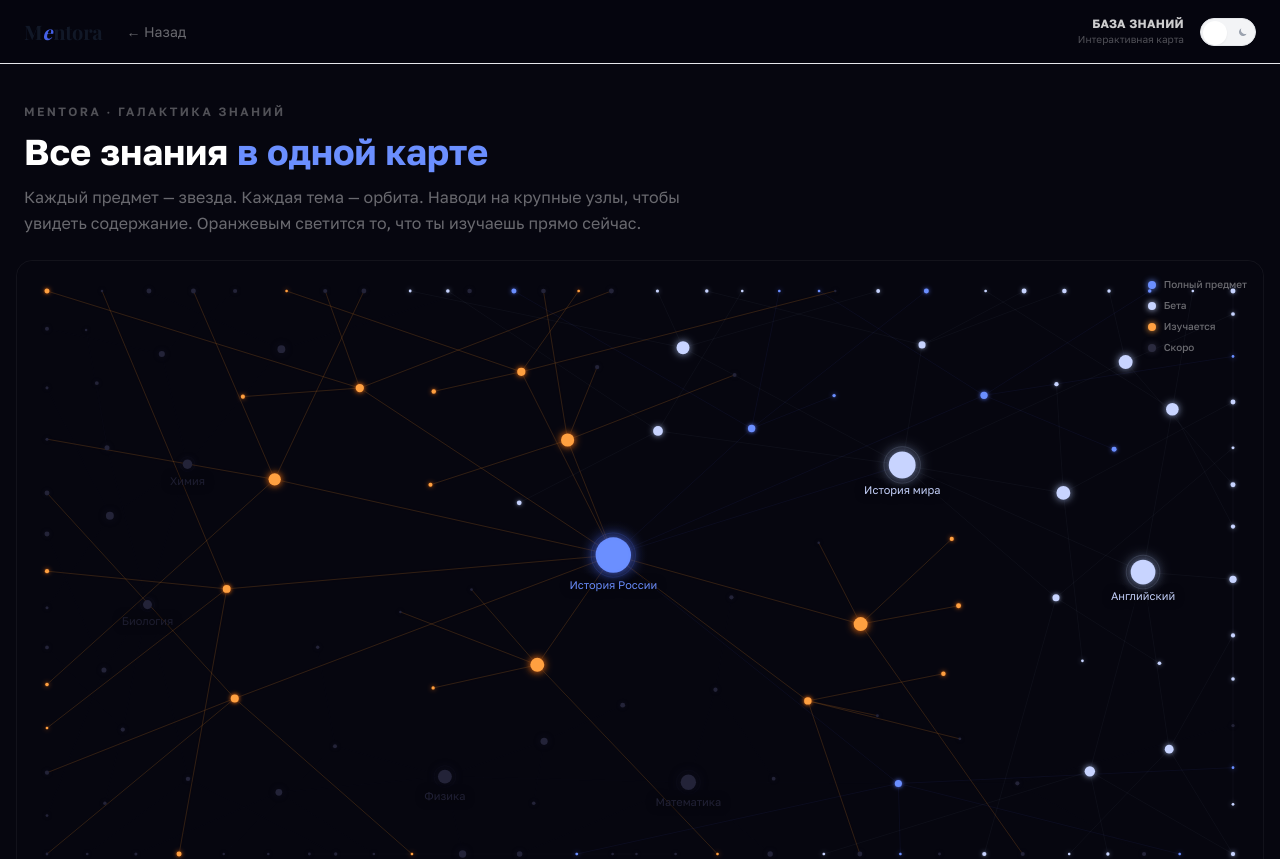
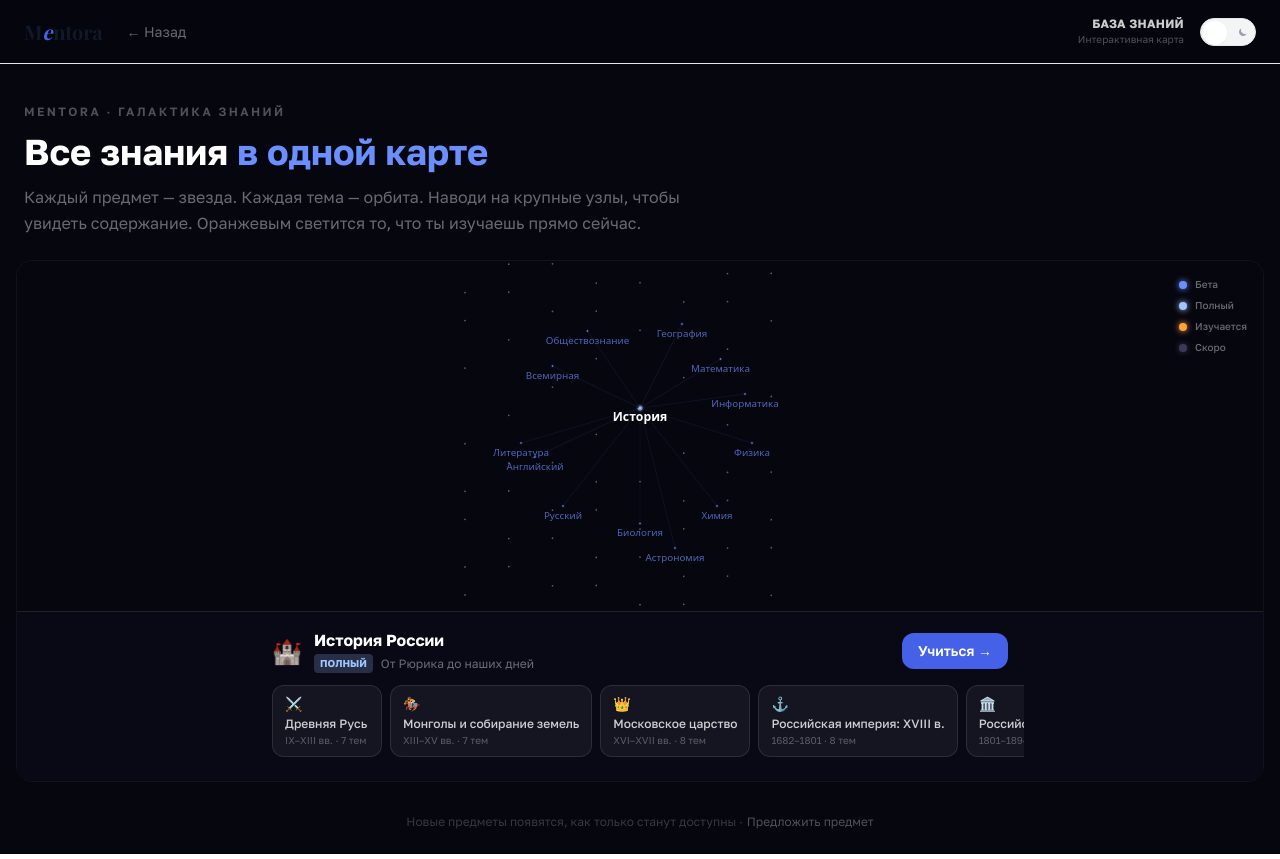
Before and after one commit to unrebay/mentora, a Next.js app: page /knowledge in a window 1280 px wide. Shown: the top 859 px of the page. Built offline with nearby package versions, Linux system fonts and the light colour scheme.

Commit message:
Update KnowledgeGraph.tsx

```diff
--- a/src/components/KnowledgeGraph.tsx
+++ b/src/components/KnowledgeGraph.tsx
@@ -1,407 +1,217 @@
 "use client";
-import { useEffect, useRef, useState, useCallback } from "react";
 
-// ── colour palette ─────────────────────────────────────────────────────────
-const PAL = {
-  beta:   { core: "#c8d4ff", glow: "rgba(180,200,255,0.55)", ring: "rgba(200,220,255,0.18)", edge: "rgba(200,215,255,0.10)" },
-  full:   { core: "#6b8fff", glow: "rgba(91,119,255,0.70)",  ring: "rgba(69,97,232,0.22)",  edge: "rgba(91,119,255,0.16)" },
-  active: { core: "#ffa040", glow: "rgba(249,115,22,0.80)",  ring: "rgba(249,115,22,0.28)", edge: "rgba(249,150,40,0.22)" },
-  locked: { core: "#232338", glow: "rgba(80,80,120,0.18)",   ring: "rgba(80,80,120,0.06)",  edge: "rgba(100,100,140,0.05)" },
+import { useState, useCallback } from "react";
+import Link from "next/link";
+import { SUBJECTS } from "@/lib/types";
+import { RUSSIAN_HISTORY_TOPICS } from "@/lib/topics";
+
+// ── Fixed orbital layout — no physics simulation ──────────────────────────
+const LAYOUT: Record<string, { cx: number; cy: number }> = {
+  "russian-history":  { cx: 0.50, cy: 0.42 },
+  "world-history":    { cx: 0.25, cy: 0.30 },
+  "mathematics":      { cx: 0.73, cy: 0.28 },
+  "physics":          { cx: 0.82, cy: 0.52 },
+  "chemistry":        { cx: 0.72, cy: 0.70 },
+  "biology":          { cx: 0.50, cy: 0.75 },
+  "russian-language": { cx: 0.28, cy: 0.70 },
+  "literature":       { cx: 0.16, cy: 0.52 },
+  "english":          { cx: 0.20, cy: 0.56 },
+  "social-studies":   { cx: 0.35, cy: 0.20 },
+  "geography":        { cx: 0.62, cy: 0.18 },
+  "computer-science": { cx: 0.80, cy: 0.38 },
+  "astronomy":        { cx: 0.60, cy: 0.82 },
+};
+
+const STATUS_STYLE = {
+  beta:   { core: "#6b8fff", glow: "rgba(107,143,255,0.6)", label: "Бета" },
+  full:   { core: "#a0c4ff", glow: "rgba(160,196,255,0.7)", label: "Полный" },
+  active: { core: "#ffa040", glow: "rgba(255,160,64,0.75)", label: "Изучается" },
+  locked: { core: "#3a3a58", glow: "rgba(80,80,140,0.2)",  label: "Скоро" },
 };
 
 type Status = "beta" | "full" | "active" | "locked";
-type Kind   = "subject" | "topic" | "lesson";
 
-interface GNode {
-  id: string; label: string;
-  kind: Kind; status: Status;
-  r: number;
-  x: number; y: number;
-  vx: number; vy: number;
-  phase: number;
-}
-interface GEdge { a: string; b: string }
-
-const rnd = (lo: number, hi: number) => lo + Math.random() * (hi - lo);
-
-const SUBJECT_DATA: {
-  id: string; label: string; status: Status;
-  topics: { label: string; activeIdx?: number[] }[];
-}[] = [
-  {
-    id: "russian-history", label: "История России", status: "full",
-    topics: [
-      { label: "Киевская Русь",   activeIdx: [0, 1] },
-      { label: "Монгольское иго", activeIdx: [0] },
-      { label: "Иван IV",         activeIdx: [0, 1, 2] },
-      { label: "Смутное время",   activeIdx: [0] },
-      { label: "Романовы",        activeIdx: [0, 1] },
-      { label: "Пётр I",          activeIdx: [0, 1, 2] },
-      { label: "Екатерина II",    activeIdx: [0] },
-      { label: "XIX век",         activeIdx: [] },
-      { label: "1905 год",        activeIdx: [] },
-      { label: "Революция",       activeIdx: [0, 1] },
-      { label: "СССР",            activeIdx: [0] },
-      { label: "Распад СССР",     activeIdx: [] },
-    ],
-  },
-  {
-    id: "world-history", label: "История мира", status: "beta",
-    topics: [
-      { label: "Античность" }, { label: "Средние века" },
-      { label: "Ренессанс" },  { label: "Новое время" },
-      { label: "XX век" },     { label: "Холодная война" },
-    ],
-  },
-  {
-    id: "english", label: "Английский", status: "beta",
-    topics: [
-      { label: "Грамматика" }, { label: "Лексика" },
-      { label: "Говорение" },  { label: "Письмо" },
-    ],
-  },
-  {
-    id: "math", label: "Математика", status: "locked",
-    topics: [
-      { label: "Алгебра" }, { label: "Геометрия" },
-      { label: "Анализ" },  { label: "Вероятность" },
-    ],
-  },
-  {
-    id: "physics", label: "Физика", status: "locked",
-    topics: [
-      { label: "Механика" }, { label: "Термодинамика" },
-      { label: "Электро" },  { label: "Квантовая" },
-    ],
-  },
-  {
-    id: "biology", label: "Биология", status: "locked",
-    topics: [
-      { label: "Клетка" }, { label: "Генетика" },
-      { label: "Экология" }, { label: "Эволюция" },
-    ],
-  },
-  {
-    id: "chemistry", label: "Химия", status: "locked",
-    topics: [
-      { label: "Органика" }, { label: "Неорганика" }, { label: "Реакции" },
-    ],
-  },
-];
-
-function buildGraph(W: number, H: number) {
-  const nodes: GNode[] = [];
-  const edges: GEdge[] = [];
-  const cx = W / 2, cy = H / 2;
-  const n = SUBJECT_DATA.length;
-
-  SUBJECT_DATA.forEach((s, si) => {
-    const angle = (si / n) * Math.PI * 2 - Math.PI / 2;
-    const sR    = Math.min(W, H) * 0.28;
-    const baseR = s.status === "full" ? 20 : s.status === "beta" ? 14 : 9;
-
-    nodes.push({
-      id: s.id, label: s.label,
-      kind: "subject", status: s.status, r: baseR,
-      x: cx + Math.cos(angle) * sR + rnd(-12, 12),
-      y: cy + Math.sin(angle) * sR + rnd(-12, 12),
-      vx: 0, vy: 0, phase: rnd(0, Math.PI * 2),
-    });
-
-    s.topics.forEach((t, ti) => {
-      const tId     = `${s.id}-t${ti}`;
-      const spread  = 0.45;
-      const tAngle  = angle + (ti - (s.topics.length - 1) / 2) * spread;
-      const tDist   = sR + 68 + rnd(-12, 12);
-      const tStatus: Status = s.status === "full"
-        ? (t.activeIdx && t.activeIdx.length > 0 ? "active" : "full")
-        : s.status;
-      const tR = s.status === "locked" ? 4 : 7;
-
-      nodes.push({
-        id: tId, label: t.label,
-        kind: "topic", status: tStatus, r: tR,
-        x: cx + Math.cos(tAngle) * tDist + rnd(-8, 8),
-        y: cy + Math.sin(tAngle) * tDist + rnd(-8, 8),
-        vx: 0, vy: 0, phase: rnd(0, Math.PI * 2),
-      });
-      edges.push({ a: s.id, b: tId });
-
-      const lessonCount = s.status === "locked" ? 2 : s.status === "beta" ? 3 : 4;
-      for (let li = 0; li < lessonCount; li++) {
-        const lId     = `${tId}-l${li}`;
-        const lAngle  = tAngle + (li - (lessonCount - 1) / 2) * 0.5;
-        const lDist   = tDist + 34 + rnd(-8, 8);
-        const lStatus: Status =
-          tStatus === "active" && t.activeIdx?.includes(li) ? "active"
-          : tStatus === "full" ? "full"
-          : tStatus === "beta" ? "beta"
-          : "locked";
-        nodes.push({
-          id: lId, label: "",
-          kind: "lesson", status: lStatus, r: 2.5,
-          x: cx + Math.cos(lAngle) * lDist + rnd(-6, 6),
-          y: cy + Math.sin(lAngle) * lDist + rnd(-6, 6),
-          vx: 0, vy: 0, phase: rnd(0, Math.PI * 2),
-        });
-        edges.push({ a: tId, b: lId });
-      }
-    });
-  });
-
-  edges.push({ a: "russian-history", b: "world-history" });
-  edges.push({ a: "physics", b: "math" });
-  edges.push({ a: "biology", b: "chemistry" });
-  edges.push({ a: "world-history", b: "english" });
-
-  return { nodes, edges };
+function getStatus(id: string): Status {
+  if (id === "russian-history") return "full";
+  const beta = ["world-history","mathematics","physics","chemistry","biology",
+    "russian-language","literature","english","social-studies",
+    "geography","computer-science","astronomy"];
+  return beta.includes(id) ? "beta" : "locked";
 }
 
-function tick(nodes: GNode[], edges: GEdge[], W: number, H: number) {
-  const map = new Map(nodes.map((n) => [n.id, n]));
-
-  for (const n of nodes) {
-    n.vx += (W / 2 - n.x) * 0.00012;
-    n.vy += (H / 2 - n.y) * 0.00012;
-  }
-
-  for (let i = 0; i < nodes.length; i++) {
-    for (let j = i + 1; j < nodes.length; j++) {
-      const a = nodes[i], b = nodes[j];
-      const dx = b.x - a.x, dy = b.y - a.y;
-      const dist2 = dx * dx + dy * dy + 1;
-      const dist  = Math.sqrt(dist2);
-      const strength = (a.r + b.r + 22) * (a.r + b.r + 22);
-      const f = Math.min(0.6, strength / dist2);
-      const nx = dx / dist, ny = dy / dist;
-      a.vx -= f * nx; a.vy -= f * ny;
-      b.vx += f * nx; b.vy += f * ny;
-    }
-  }
-
-  for (const e of edges) {
-    const a = map.get(e.a), b = map.get(e.b);
-    if (!a || !b) continue;
-    const dx = b.x - a.x, dy = b.y - a.y;
-    const dist = Math.sqrt(dx * dx + dy * dy) || 1;
-    const rest = a.r + b.r + 55;
-    const stretch = dist - rest;
-    const k = 0.0018;
-    a.vx += k * stretch * (dx / dist);
-    a.vy += k * stretch * (dy / dist);
-    b.vx -= k * stretch * (dx / dist);
-    b.vy -= k * stretch * (dy / dist);
-  }
-
-  const pad = 30;
-  for (const n of nodes) {
-    n.vx *= 0.86; n.vy *= 0.86;
-    n.x  = Math.max(pad, Math.min(W - pad, n.x + n.vx));
-    n.y  = Math.max(pad, Math.min(H - pad, n.y + n.vy));
-  }
-}
-
-function render(
-  ctx: CanvasRenderingContext2D,
-  nodes: GNode[],
-  edges: GEdge[],
-  map: Map<string, GNode>,
-  hoverId: string | null,
-  t: number,
-  W: number,
-  H: number,
-) {
-  ctx.clearRect(0, 0, W, H);
-
-  for (const e of edges) {
-    const a = map.get(e.a), b = map.get(e.b);
-    if (!a || !b) continue;
-    const dominant = a.status === "active" || b.status === "active" ? "active"
-      : a.status === "full" || b.status === "full" ? "full"
-      : a.status === "beta" || b.status === "beta" ? "beta"
-      : "locked";
-    const isHighlit = a.id === hoverId || b.id === hoverId
-      || a.id.startsWith(hoverId ?? "__") || b.id.startsWith(hoverId ?? "__");
-
-    ctx.save();
-    if (dominant === "active" || isHighlit) {
-      ctx.shadowBlur = 6;
-      ctx.shadowColor = PAL[dominant].edge;
-      ctx.strokeStyle = PAL[dominant].edge;
-      ctx.lineWidth   = isHighlit ? 1.2 : 0.8;
-    } else {
-      ctx.strokeStyle = PAL[dominant].edge;
-      ctx.lineWidth   = 0.4;
-    }
-    ctx.beginPath();
-    ctx.moveTo(a.x, a.y);
-    ctx.lineTo(b.x, b.y);
-    ctx.stroke();
-    ctx.restore();
-  }
-
-  const sorted = [...nodes].sort((a, b) => a.r - b.r);
-  for (const n of sorted) {
-    const isHover = n.id === hoverId;
-    const isChildHover = hoverId ? n.id.startsWith(hoverId + "-") : false;
-    const shimmer = 0.75 + 0.25 * Math.sin(t * 0.0008 + n.phase);
-    const pal     = PAL[n.status];
-    const glowR   = n.r * (isHover ? 3.8 : isChildHover ? 2.4 : 2.0) * shimmer;
-    const coreR   = n.r * (isHover ? 1.18 : isChildHover ? 1.08 : 1.0) * shimmer;
-
-    ctx.save();
-
-    if (n.status !== "locked" || isHover || isChildHover) {
-      const grad = ctx.createRadialGradient(n.x, n.y, 0, n.x, n.y, glowR);
-      grad.addColorStop(0, pal.glow);
-      grad.addColorStop(1, "rgba(0,0,0,0)");
-      ctx.fillStyle = grad;
-      ctx.beginPath();
-      ctx.arc(n.x, n.y, glowR, 0, Math.PI * 2);
-      ctx.fill();
-    }
-
-    ctx.shadowBlur  = n.kind === "subject" ? 18 * shimmer : n.kind === "topic" ? 10 * shimmer : 5;
-    ctx.shadowColor = pal.glow;
-    ctx.fillStyle   = pal.core;
-    ctx.beginPath();
-    ctx.arc(n.x, n.y, coreR, 0, Math.PI * 2);
-    ctx.fill();
-
-    if (n.kind === "subject") {
-      ctx.strokeStyle = pal.ring;
-      ctx.lineWidth   = isHover ? 1.5 : 0.8;
-      ctx.shadowBlur  = 10;
-      ctx.beginPath();
-      ctx.arc(n.x, n.y, coreR + 5 * shimmer, 0, Math.PI * 2);
-      ctx.stroke();
-    }
-
-    ctx.restore();
-
-    if (n.kind === "subject") {
-      ctx.save();
-      ctx.font = isHover
-        ? `bold 13px 'Golos Text', system-ui, sans-serif`
-        : `11px 'Golos Text', system-ui, sans-serif`;
-      ctx.textAlign = "center";
-      ctx.textBaseline = "top";
-      ctx.fillStyle = isHover ? "#ffffff" : pal.core;
-      ctx.globalAlpha = isHover ? 1 : 0.65 + 0.35 * shimmer;
-      ctx.shadowColor = "rgba(0,0,0,0.95)";
-      ctx.shadowBlur  = 10;
-      ctx.fillText(n.label, n.x, n.y + coreR + 7);
-      ctx.restore();
-    }
-
-    if (n.kind === "topic" && hoverId && n.id.startsWith(hoverId + "-t")) {
-      ctx.save();
-      ctx.font = `10px 'Golos Text', system-ui, sans-serif`;
-      ctx.textAlign = "center";
-      ctx.textBaseline = "top";
-      ctx.fillStyle = pal.core;
-      ctx.globalAlpha = 0.88;
-      ctx.shadowColor = "rgba(0,0,0,0.9)";
-      ctx.shadowBlur  = 6;
-      ctx.fillText(n.label, n.x, n.y + coreR + 4);
-      ctx.restore();
-    }
-  }
+function getRadius(status: Status): number {
+  return status === "full" ? 28 : status === "beta" ? 20 : 14;
 }
 
 export default function KnowledgeGraph({ className = "" }: { className?: string }) {
-  const canvasRef = useRef<HTMLCanvasElement>(null);
-  const stateRef  = useRef<{ nodes: GNode[]; edges: GEdge[]; map: Map<string, GNode> } | null>(null);
-  const rafRef    = useRef<number>(0);
-  const hoverRef  = useRef<string | null>(null);
-  const [hoverId, setHoverId] = useState<string | null>(null);
+  const [selected, setSelected] = useState<string | null>("russian-history");
 
-  const resize = useCallback(() => {
-    const canvas = canvasRef.current;
-    if (!canvas) return;
-    const parent = canvas.parentElement!;
-    const W = parent.clientWidth || 800;
-    const H = parent.clientHeight || 520;
-    const dpr = window.devicePixelRatio || 1;
-    canvas.width  = W * dpr;
-    canvas.height = H * dpr;
-    canvas.style.width  = `${W}px`;
-    canvas.style.height = `${H}px`;
-    const ctx = canvas.getContext("2d")!;
-    ctx.scale(dpr, dpr);
-    const g = buildGraph(W, H);
-    stateRef.current = { nodes: g.nodes, edges: g.edges, map: new Map(g.nodes.map((n) => [n.id, n])) };
+  const nodes = SUBJECTS.map(s => ({
+    id: s.id, label: s.title, emoji: s.emoji,
+    status: getStatus(s.id),
+    cx: LAYOUT[s.id]?.cx ?? 0.5,
+    cy: LAYOUT[s.id]?.cy ?? 0.5,
+    r: getRadius(getStatus(s.id)),
+  }));
+
+  const selectedNode = nodes.find(n => n.id === selected);
+  const selectedSubject = SUBJECTS.find(s => s.id === selected);
+  const selectedTopics = selected === "russian-history" ? RUSSIAN_HISTORY_TOPICS : null;
+
+  const handleSelect = useCallback((id: string) => {
+    setSelected(prev => prev === id ? null : id);
   }, []);
 
-  useEffect(() => {
-    resize();
-    window.addEventListener("resize", resize);
-    const startTime = performance.now();
+  return (
+    <div className={`relative w-full h-full flex flex-col ${className}`}
+      style={{ minHeight: 520, background: "#06060f" }}>
 
-    function loop(now: number) {
-      const t      = now - startTime;
-      const canvas = canvasRef.current;
-      const s      = stateRef.current;
-      if (!canvas || !s) { rafRef.current = requestAnimationFrame(loop); return; }
-      const W = canvas.clientWidth, H = canvas.clientHeight;
-      const ctx = canvas.getContext("2d")!;
-      const steps = t < 5000 ? 3 : 1;
-      for (let i = 0; i < steps; i++) tick(s.nodes, s.edges, W, H);
-      render(ctx, s.nodes, s.edges, s.map, hoverRef.current, t, W, H);
-      rafRef.current = requestAnimationFrame(loop);
-    }
-
-    rafRef.current = requestAnimationFrame(loop);
-    return () => {
-      cancelAnimationFrame(rafRef.current);
-      window.removeEventListener("resize", resize);
-    };
-  }, [resize]);
-
-  const onMouseMove = useCallback((e: React.MouseEvent<HTMLCanvasElement>) => {
-    const canvas = canvasRef.current;
-    const s = stateRef.current;
-    if (!canvas || !s) return;
-    const rect = canvas.getBoundingClientRect();
-    const mx = e.clientX - rect.left;
-    const my = e.clientY - rect.top;
-    let closest: GNode | null = null;
-    let closestDist = 40;
-    for (const n of s.nodes) {
-      if (n.kind !== "subject") continue;
-      const d = Math.sqrt((n.x - mx) ** 2 + (n.y - my) ** 2);
-      if (d < closestDist) { closestDist = d; closest = n; }
-    }
-    const id = closest?.id ?? null;
-    if (id !== hoverRef.current) { hoverRef.current = id; setHoverId(id); }
-  }, []);
-
-  const onMouseLeave = useCallback(() => { hoverRef.current = null; setHoverId(null); }, []);
-
-  return (
-    <div className={`relative w-full h-full ${className}`}
-      style={{ minHeight: 520, background: "#06060f", borderRadius: "inherit" }}>
-      <div className="absolute top-4 right-4 flex flex-col gap-1.5 z-10 pointer-events-none">
-        {[
-          { color: "#6b8fff", label: "Полный предмет" },
-          { color: "#c8d4ff", label: "Бета" },
-          { color: "#ffa040", label: "Изучается" },
-          { color: "#2a2a3e", label: "Скоро" },
-        ].map((l) => (
-          <div key={l.label} className="flex items-center gap-2">
+      {/* Legend */}
+      <div className="absolute top-4 right-4 flex flex-col gap-1.5 z-20 pointer-events-none">
+        {(Object.entries(STATUS_STYLE) as [Status, typeof STATUS_STYLE[Status]][]).map(([key, val]) => (
+          <div key={key} className="flex items-center gap-2">
             <span className="w-2 h-2 rounded-full flex-shrink-0"
-              style={{ background: l.color, boxShadow: `0 0 6px ${l.color}` }} />
-            <span className="text-[10px] text-white/40 font-medium">{l.label}</span>
+              style={{ background: val.core, boxShadow: `0 0 6px ${val.core}` }} />
+            <span className="text-[10px] text-white/40 font-medium">{val.label}</span>
           </div>
         ))}
       </div>
-      <canvas
-        ref={canvasRef}
-        onMouseMove={onMouseMove}
-        onMouseLeave={onMouseLeave}
-        className="block w-full h-full"
-        style={{ cursor: hoverId ? "pointer" : "default" }}
-      />
+
+      {/* Mobile hint */}
+      <div className="absolute top-4 left-4 z-20 pointer-events-none">
+        <p className="text-[10px] text-white/30 md:hidden">Нажми на звезду</p>
+      </div>
+
+      {/* SVG Star Map */}
+      <div className="flex-1 relative" style={{ minHeight: selected ? 300 : 480 }}>
+        <svg viewBox="0 0 100 100" preserveAspectRatio="xMidYMid meet"
+          className="w-full h-full absolute inset-0" style={{ minHeight: selected ? 300 : 480 }}>
+          <defs>
+            {nodes.map(n => {
+              const s = STATUS_STYLE[n.status];
+              return (
+                <radialGradient key={n.id} id={`g-${n.id}`} cx="50%" cy="50%" r="50%">
+                  <stop offset="0%" stopColor={s.glow} />
+                  <stop offset="100%" stopColor="rgba(0,0,0,0)" />
+                </radialGradient>
+              );
+            })}
+          </defs>
+
+          {/* Background stars */}
+          {Array.from({ length: 60 }, (_, i) => (
+            <circle key={i}
+              cx={((i * 137.5) % 100).toFixed(1)}
+              cy={((i * 97.3 + 17) % 100).toFixed(1)}
+              r="0.25" fill="rgba(255,255,255,0.35)" />
+          ))}
+
+          {/* Connection lines from selected to others */}
+          {selected && nodes.filter(n => n.id !== selected && n.status !== "locked").map(n => {
+            const sel = nodes.find(x => x.id === selected)!;
+            return (
+              <line key={n.id}
+                x1={sel.cx * 100} y1={sel.cy * 100}
+                x2={n.cx * 100} y2={n.cy * 100}
+                stroke="rgba(107,143,255,0.08)" strokeWidth="0.3" />
+            );
+          })}
+
+          {/* Subject nodes */}
+          {nodes.map(n => {
+            const s = STATUS_STYLE[n.status];
+            const isSel = n.id === selected;
+            const cr = n.r / 100;
+            const gr = cr * 3.5;
+            return (
+              <g key={n.id} style={{ cursor: "pointer" }}
+                onClick={() => handleSelect(n.id)}>
+                {/* Glow */}
+                <circle cx={n.cx * 100} cy={n.cy * 100}
+                  r={gr * (isSel ? 1.6 : 1)}
+                  fill={`url(#g-${n.id})`} />
+                {/* Selection ring */}
+                {isSel && (
+                  <circle cx={n.cx * 100} cy={n.cy * 100}
+                    r={cr * 1.9} fill="none"
+                    stroke={s.core} strokeWidth="0.4"
+                    strokeDasharray="1.5 1" opacity="0.6" />
+                )}
+                {/* Core */}
+                <circle cx={n.cx * 100} cy={n.cy * 100}
+                  r={cr * (isSel ? 1.3 : 1)}
+                  fill={s.core}
+                  style={{ filter: `drop-shadow(0 0 ${isSel ? 4 : 2}px ${s.core})` }} />
+                {/* Label */}
+                <text x={n.cx * 100} y={n.cy * 100 + cr + 3.5}
+                  textAnchor="middle"
+                  fontSize={isSel ? "3.5" : "2.8"}
+                  fill={isSel ? "#fff" : s.core}
+                  opacity={isSel ? 1 : 0.7}
+                  fontWeight={isSel ? "bold" : "normal"}
+                  style={{ fontFamily: "system-ui", pointerEvents: "none" }}>
+                  {n.label.split(" ")[0]}
+                </text>
+              </g>
+            );
+          })}
+        </svg>
+      </div>
+
+      {/* Detail panel */}
+      {selectedNode && selectedSubject && (
+        <div className="border-t border-white/10"
+          style={{ background: "rgba(10,10,24,0.95)", backdropFilter: "blur(12px)" }}>
+          <div className="max-w-3xl mx-auto px-4 py-4">
+            <div className="flex items-center justify-between mb-3">
+              <div className="flex items-center gap-3">
+                <span className="text-2xl">{selectedSubject.emoji}</span>
+                <div>
+                  <h3 className="font-bold text-white">{selectedSubject.title}</h3>
+                  <div className="flex items-center gap-2 mt-0.5">
+                    <span className="text-[10px] font-bold px-1.5 py-0.5 rounded"
+                      style={{
+                        background: STATUS_STYLE[selectedNode.status].core + "33",
+                        color: STATUS_STYLE[selectedNode.status].core,
+                      }}>
+                      {STATUS_STYLE[selectedNode.status].label.toUpperCase()}
+                    </span>
+                    <span className="text-xs text-white/40">{selectedSubject.description}</span>
+                  </div>
+                </div>
+              </div>
+              <Link href={`/learn/${selectedNode.id}`}
+                className="flex-shrink-0 px-4 py-2 bg-brand-600 text-white text-sm font-semibold rounded-xl hover:bg-brand-700 transition-colors">
+                Учиться →
+              </Link>
+            </div>
+
+            {/* Russian History topics */}
+            {selectedTopics && (
+              <div className="overflow-x-auto scrollbar-none -mx-4 px-4">
+                <div className="flex gap-2 min-w-max pb-2">
+                  {selectedTopics.map(period => (
+                    <div key={period.id}
+                      className="flex-shrink-0 bg-white/5 border border-white/10 rounded-xl px-3 py-2 hover:bg-white/10 transition-colors"
+                      style={{ minWidth: 110 }}>
+                      <div className="text-sm mb-0.5">{period.emoji}</div>
+                      <div className="text-xs font-medium text-white/80 leading-tight">{period.title}</div>
+                      <div className="text-[10px] text-white/30 mt-0.5">{period.years} · {period.topics.length} тем</div>
+                    </div>
+                  ))}
+                </div>
+              </div>
+            )}
+
+            {/* Other subjects */}
+            {!selectedTopics && (
+              <p className="text-xs text-white/30">
+                Полная карта тем появится при запуске предмета. Пока можно начать учиться — Mentora адаптируется под тебя.
+              </p>
+            )}
+          </div>
+        </div>
+      )}
     </div>
   );
 }
```
